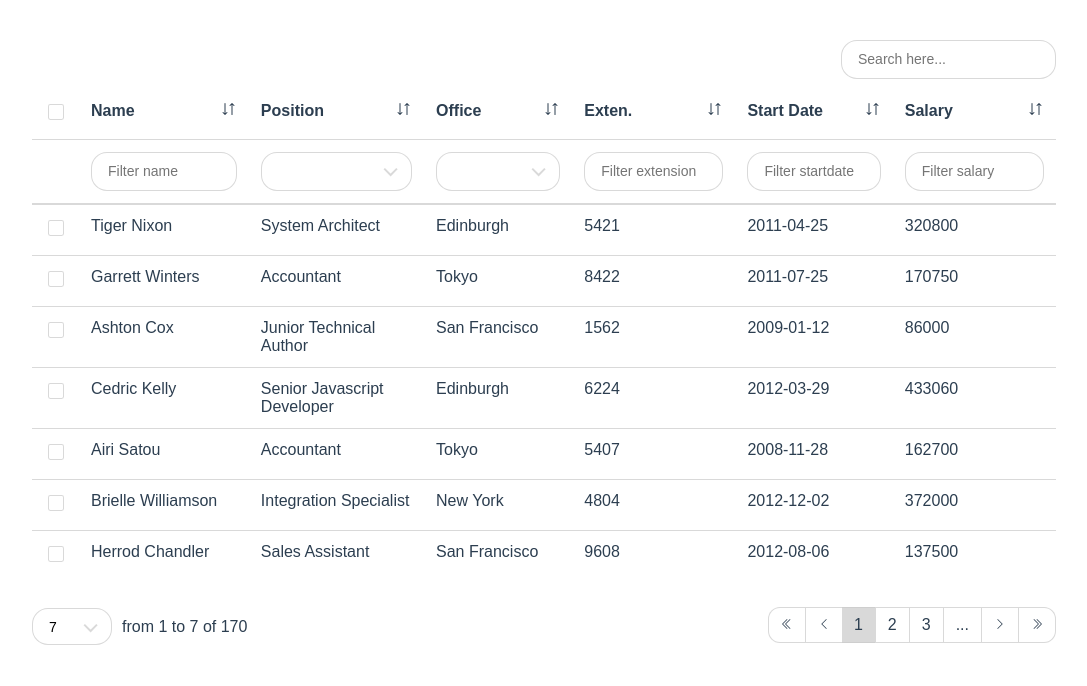
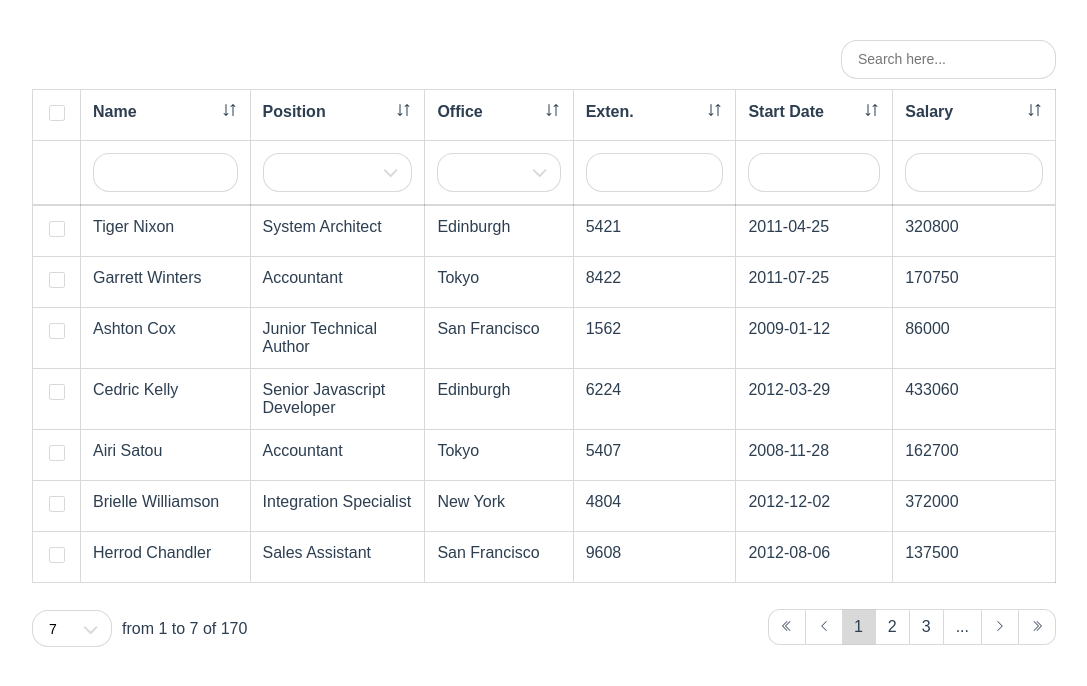
Before and after one commit to tedirghazali/datatable, a Vue app: page / in a window 1280 px wide. Shown: the top 686 px of the page, without its empty margins (96-1183 px from the left). Built offline with nearby package versions, Linux system fonts and the light colour scheme.

Commit message:
finishing the first version of datatable

```diff
--- a/src/vue/components/TableBox.vue
+++ b/src/vue/components/TableBox.vue
@@ -23,17 +23,41 @@ const sort = reactive<{col: string, by: string}>({
 //@ts-ignore
 const { getColumnProperties, getColumnData } = useTable(toRef(props, 'columns'), toRef(props, 'rows'))
 
-const checkedList = ref([])
-const filterMap = ref({})
+const checkedList = ref<any[]>([])
+const checkedAll = ref<any>(null)
+const checkedRefs = ref<any[]>([])
+const setCheckedRef = (el: any) => {
+  if (el) {
+    checkedRefs.value.push(el)
+  }
+}
+
+const filterMap = ref<any>({})
+for(const column of props.columns) {
+  if('prop' in column) {
+    filterMap.value[column.prop] = ''
+  }
+}
+
+const flatByProp = (prop: string) => {
+  //@ts-ignore
+  return props.entries.map((mi: any) => mi[prop])
+}
+
+const removeChecked = (item: string | number | any) => {
+  //@ts-ignore
+  const getIndex = checkedList.value.findIndex((fi: string | number | any) => fi === item)
+  checkedList.value.splice(getIndex, 1)
+}
 </script>
 
 <template>
-  <table class="table">
+  <table class="table tableBorder">
     <thead>
       <tr>
         <th v-for="(col, ind) in columns" :key="'col-'+ind">
           <template v-if="col.type === 'checkbox'">
-            <input type="checkbox" class="tableCheckInput">
+            <input type="checkbox" ref="checkedAll" class="tableCheckInput" @click="checkedList = (checkedAll.checked === true) ? flatByProp(col.prop) : []">
           </template>
           <template v-else>
             <div class="tableSort">
@@ -66,15 +90,15 @@ const filterMap = ref({})
       <template v-if="filter">
         <tr>
           <th v-for="(col, ind) in columns" :key="'filter-'+ind">
-            <div v-if="col.filter === true">
+            <div v-if="col.filter === true && 'prop' in col">
               <div class="tableSelect" v-if="col.filterType === 'select'">
-                <select class="tableSelectBox" :ref="'filter-'+col.prop" @change="filterMap[col.prop] = $refs['filter-'+col.prop].value; emit('filter', filterMap)">
+                <select class="tableSelectBox" v-model="filterMap[col.prop]" @change="emit('filter', filterMap)">
                   <option value="" selected></option>
                   <option v-for="(tkCol, tkInd) in getColumnData(col.prop)" :key="tkInd" :value="tkCol">{{ tkCol }}</option>
                 </select>
               </div>
               <template v-else>
-                <input type="text" :ref="'filter-'+col.prop" class="tableInput" @input="filterMap[col.prop] = $refs['filter-'+col.prop].value; emit('filter', filterMap)" :placeholder="'Filter '+col.prop">
+                <input type="text" v-model="filterMap[col.prop]" class="tableInput" @input="emit('filter', filterMap)">
               </template>
             </div>
           </th>
@@ -88,7 +112,7 @@ const filterMap = ref({})
             <component :is="col.component" v-model="col.value" :options="col.options"></component>
           </template>
           <template v-else-if="col.type === 'checkbox'">
-            <input type="checkbox" class="tableCheckInput" :value="entry[col.prop]" @click="checkedList.push(entry); emit('checklist', checkedList)">
+            <input type="checkbox" class="tableCheckInput" :ref="setCheckedRef" :value="entry[col.prop]" :checked="checkedList.includes(entry[col.prop])" @click="(checkedRefs[ind].checked === true) ? checkedList.push(entry[col.prop]) : removeChecked(entry[col.prop]); emit('checklist', checkedList)">
           </template>
           <template v-else>{{ entry[col.prop] }}</template>
         </td>
@@ -136,13 +160,13 @@ const filterMap = ref({})
 }
 
 .tableBorder {
-  border-top: 1px solid rgba(0, 0, 0, 0.25);
-  border-right: 1px solid rgba(0, 0, 0, 0.25);
-  border-bottom: 1px solid rgba(0, 0, 0, 0.25);
+  border-top: 1px solid rgba(0, 0, 0, 0.15);
+  border-right: 1px solid rgba(0, 0, 0, 0.15);
+  border-bottom: 1px solid rgba(0, 0, 0, 0.15);
 }
 
 .tableBorder th, .tableBorder td {
-  border-left: 1px solid rgba(0, 0, 0, 0.25);
+  border-left: 1px solid rgba(0, 0, 0, 0.15);
 }
 
 .tableResponsive {
```
Also changed, not shown: src/vue/references/debouncedRef.ts (added, +20 -0 lines), examples/datatable-demo.png.
